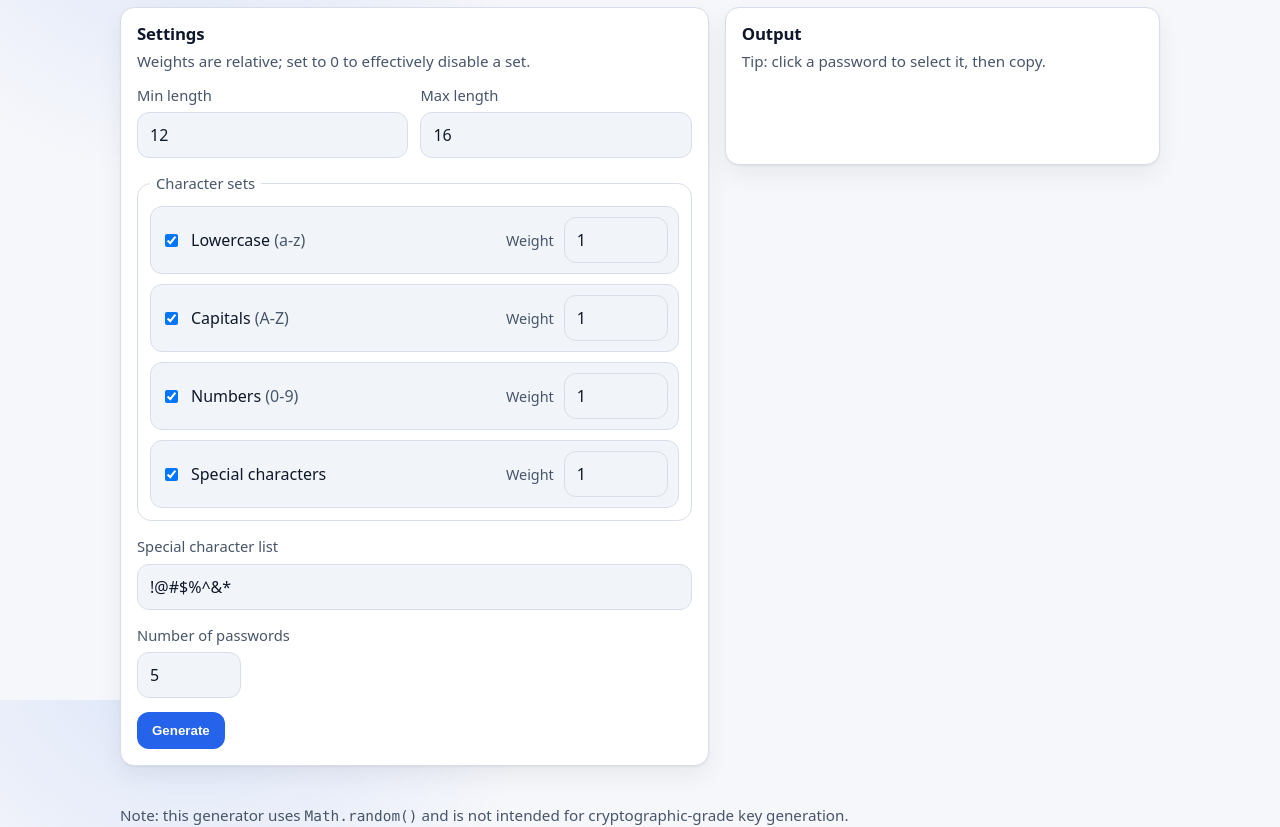
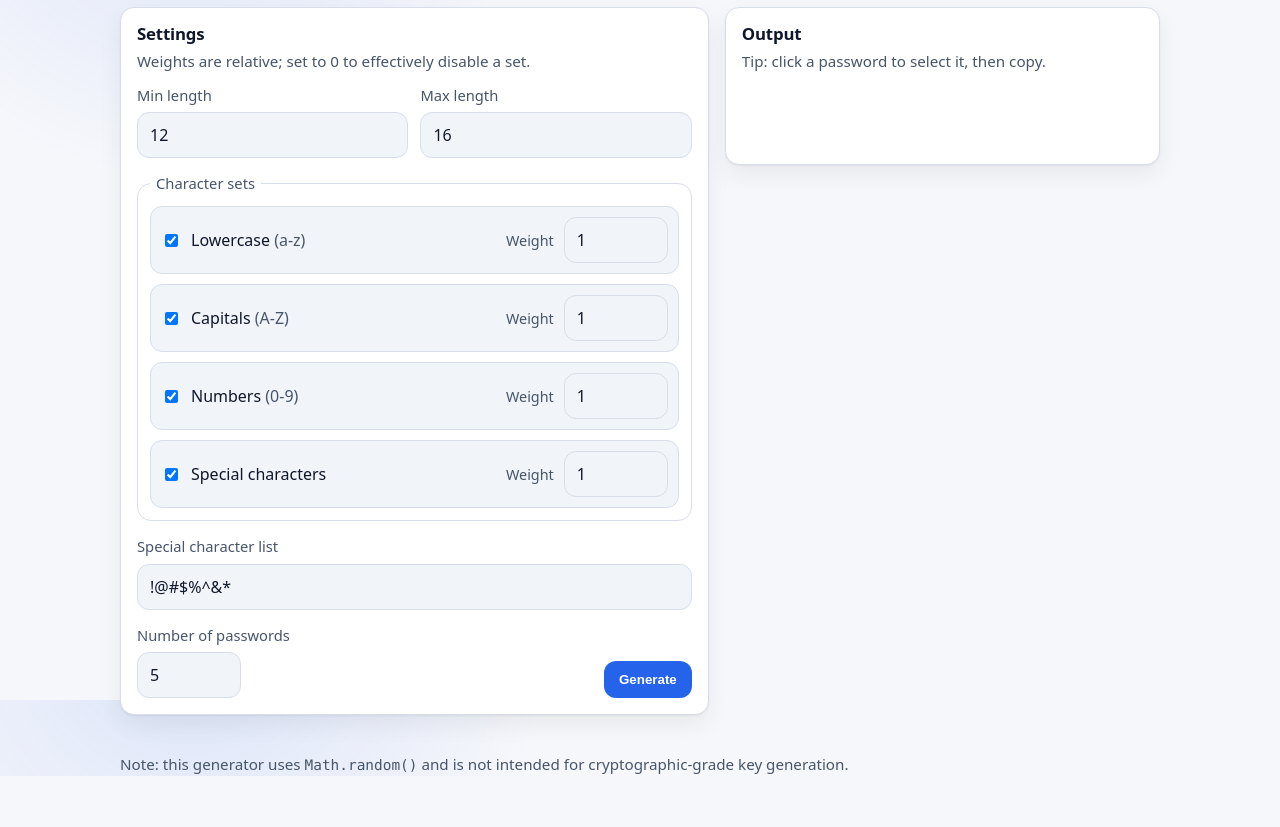
Before and after one commit to hrootzel/ToolSuite, a plain HTML site: page StrongPassword.html in a window 1280 px wide. Shown: the part 100-927 px from the top of the page. After the commit the page ends 876 px from the top, so only its background shows below. Drawn offline with Linux system fonts and the light colour scheme.

Commit message:
Finalize styles

```diff
--- a/StrongPassword.html
+++ b/StrongPassword.html
@@ -91,12 +91,11 @@
               <input class="input" type="text" id="specialChars" value="!@#$%^&*" />
             </div>
 
-            <div class="field">
-              <label class="field__label" for="count">Number of passwords</label>
-              <input class="input input--sm" type="number" id="count" value="5" min="1" max="50" />
-            </div>
-
-            <div class="actions">
+            <div class="field-actions">
+              <div class="field">
+                <label class="field__label" for="count">Number of passwords</label>
+                <input class="input input--sm" type="number" id="count" value="5" min="1" max="50" />
+              </div>
               <button class="btn btn--primary" type="submit">Generate</button>
             </div>
           </form>
--- a/style.css
+++ b/style.css
@@ -256,6 +256,17 @@ code {
   gap: 6px;
 }
 
+.field-actions {
+  display: flex;
+  align-items: flex-end;
+  gap: 12px;
+  flex-wrap: wrap;
+}
+
+.field-actions .field {
+  flex: 1 1 180px;
+}
+
 .field__label {
   color: var(--muted);
   font-size: 0.92rem;
```
Also changed, not shown: index.html (+0 -1 lines).
